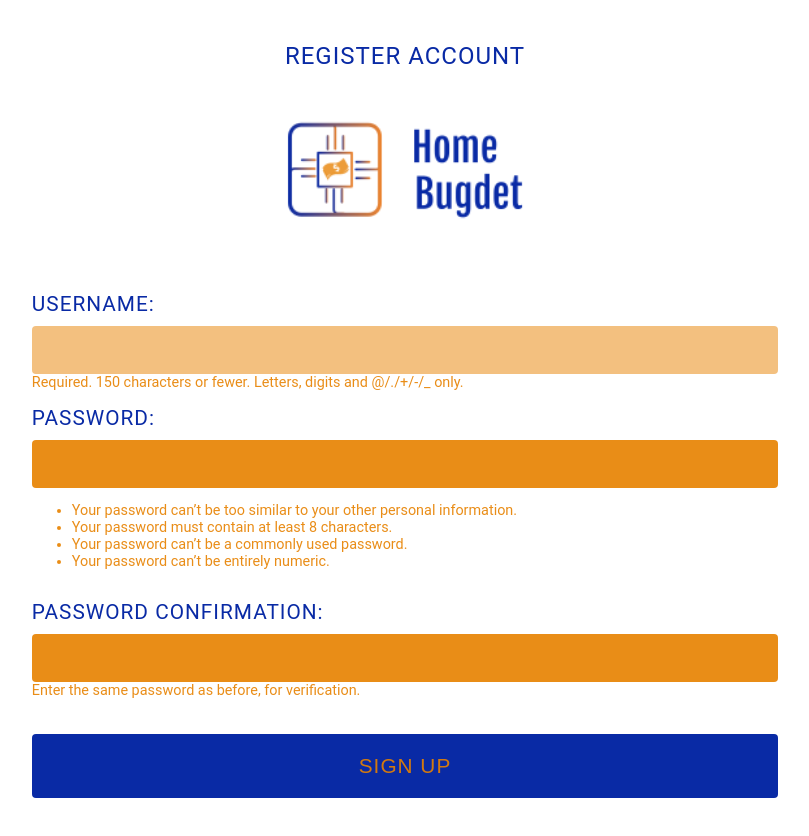
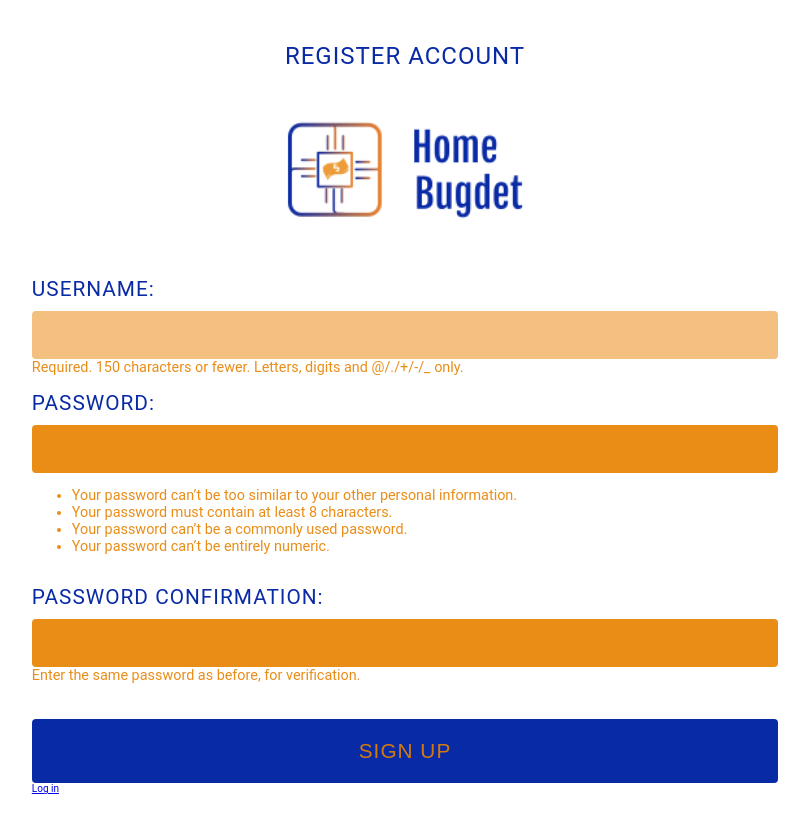
Before and after one commit to PaulinaMurzanska/BudgetDRF, a Django app: page /members/register/ in a window 1280 px wide. Shown: the whole page, without its empty margins (235-1044 px from the left). After the commit the page ends 794 px from the top, so only its background shows below. Run offline with Django 3.2, Linux system fonts and the light colour scheme.

Commit message:
styles added

```diff
--- a/members/static/members/styles.css
+++ b/members/static/members/styles.css
@@ -29,7 +29,7 @@ body {
           .container .logo-title-section .image img {
             transform: scale(1); } }
   .container .form-section {
-    padding: 20px 20%; }
+    padding: 5px 20%; }
     @media (max-width: 500px) {
       .container .form-section {
         padding: 20px;
--- a/members/static/members/styles.scss
+++ b/members/static/members/styles.scss
@@ -47,7 +47,7 @@ body {
   }
 
   .form-section {
-    padding: 20px 20%;
+    padding: 5px 20%;
 
     @media (max-width: 500px) {
       padding: 20px;
--- a/members/templates/register.html
+++ b/members/templates/register.html
@@ -22,6 +22,7 @@
             {{ form.as_table }}
             <button class="btn btn-secondary">Sign up
             </button>
+            <a href="http://localhost:3000/">Log in </a>
         </form>
     </div>
 </div>
```
Also changed, not shown: 1 other file.
